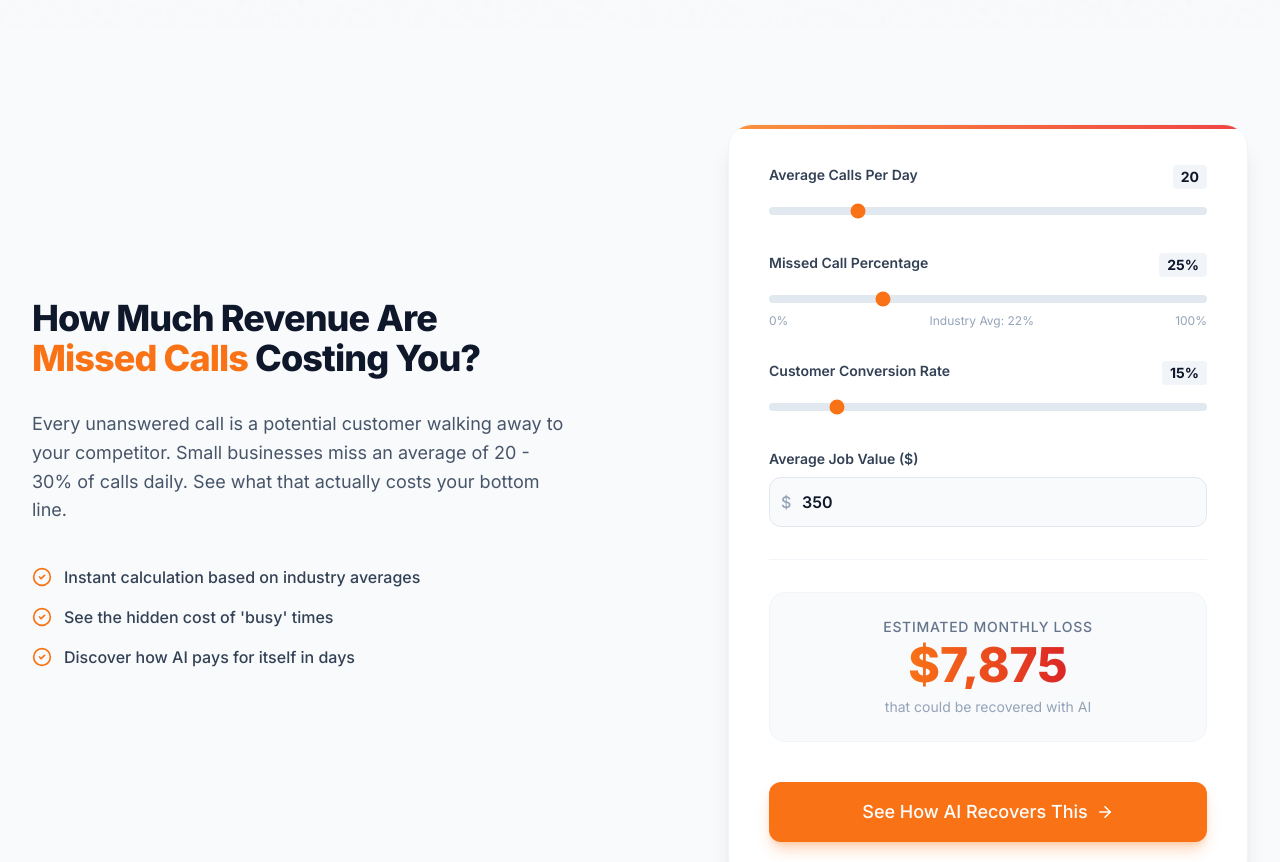
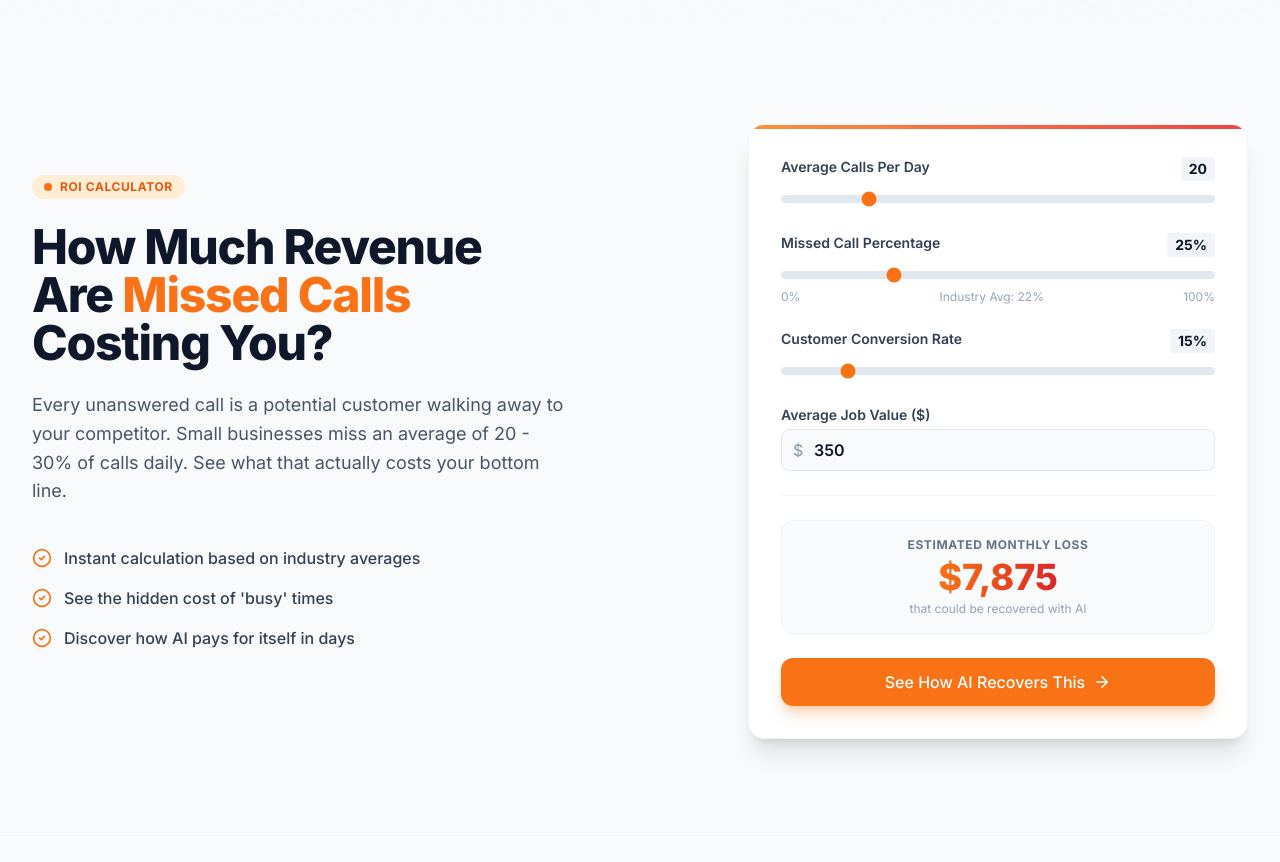
Before and after one commit to infecy-digital/anserolabs, a React (Vite) app: page / in a window 1280 px wide. Shown: the part 860-1722 px from the top of the page. Built offline with nearby package versions, Linux system fonts and the light colour scheme.

Commit message:
Style: Rebalance calculator height vs text

```diff
--- a/components/RevenueCalculator.tsx
+++ b/components/RevenueCalculator.tsx
@@ -25,7 +25,11 @@ const RevenueCalculator: React.FC = () => {
 
                     {/* Left Column - Content */}
                     <div className="lg:w-[48%] pr-0 lg:pr-12">
-                        <h2 className="text-3xl sm:text-4xl font-extrabold text-slate-900 tracking-tight mb-8">
+                        <div className="inline-flex items-center gap-2 px-3 py-1 rounded-full bg-orange-100 text-orange-600 text-xs font-bold uppercase tracking-wider mb-6">
+                            <span className="w-2 h-2 rounded-full bg-orange-500"></span>
+                            ROI Calculator
+                        </div>
+                        <h2 className="text-4xl sm:text-5xl font-extrabold text-slate-900 tracking-tight mb-6">
                             How Much Revenue Are <span className="text-orange-500">Missed Calls</span> Costing You?
                         </h2>
                         <p className="text-lg text-slate-600 mb-10 leading-[1.6]">
@@ -49,15 +53,14 @@ const RevenueCalculator: React.FC = () => {
                         </div>
                     </div>
 
-                    {/* Right Column - Calculator Card */}
                     <div className="lg:w-[52%] w-full flex justify-center lg:justify-end">
-                        <div className="bg-white rounded-3xl shadow-xl border border-slate-100 p-8 sm:p-10 relative overflow-hidden w-full max-w-[520px]">
+                        <div className="bg-white rounded-2xl shadow-xl border border-slate-100 p-6 sm:p-8 relative overflow-hidden w-full max-w-[500px]">
                             <div className="absolute top-0 left-0 w-full h-1 bg-gradient-to-r from-orange-400 to-red-500"></div>
 
-                            <div className="space-y-8">
+                            <div className="space-y-6">
                                 {/* Input 1: Calls Per Day */}
                                 <div>
-                                    <div className="flex justify-between mb-2">
+                                    <div className="flex justify-between mb-1">
                                         <label className="text-sm font-semibold text-slate-700">Average Calls Per Day</label>
                                         <span className="text-sm font-bold text-slate-900 bg-slate-100 px-2 py-0.5 rounded">{callsPerDay}</span>
                                     </div>
@@ -73,7 +76,7 @@ const RevenueCalculator: React.FC = () => {
 
                                 {/* Input 2: Missed Call % */}
                                 <div>
-                                    <div className="flex justify-between mb-2">
+                                    <div className="flex justify-between mb-1">
                                         <label className="text-sm font-semibold text-slate-700">Missed Call Percentage</label>
                                         <span className="text-sm font-bold text-slate-900 bg-slate-100 px-2 py-0.5 rounded">{missedCallRate}%</span>
                                     </div>
@@ -94,7 +97,7 @@ const RevenueCalculator: React.FC = () => {
 
                                 {/* Input 3: Conversion Rate */}
                                 <div>
-                                    <div className="flex justify-between mb-2">
+                                    <div className="flex justify-between mb-1">
                                         <label className="text-sm font-semibold text-slate-700">Customer Conversion Rate</label>
                                         <span className="text-sm font-bold text-slate-900 bg-slate-100 px-2 py-0.5 rounded">{conversionRate}%</span>
                                     </div>
@@ -110,7 +113,7 @@ const RevenueCalculator: React.FC = () => {
 
                                 {/* Input 4: Job Value */}
                                 <div>
-                                    <div className="flex justify-between mb-2">
+                                    <div className="flex justify-between mb-1">
                                         <label className="text-sm font-semibold text-slate-700">Average Job Value ($)</label>
                                     </div>
                                     <div className="relative">
@@ -119,24 +122,24 @@ const RevenueCalculator: React.FC = () => {
                                             type="number"
                                             value={avgJobValue}
                                             onChange={(e) => setAvgJobValue(Number(e.target.value))}
-                                            className="w-full pl-8 pr-4 py-3 bg-slate-50 border border-slate-200 rounded-xl focus:ring-2 focus:ring-orange-500 focus:border-transparent outline-none font-semibold text-slate-900 transition-all"
+                                            className="w-full pl-8 pr-4 py-2 bg-slate-50 border border-slate-200 rounded-lg focus:ring-2 focus:ring-orange-500 focus:border-transparent outline-none font-semibold text-slate-900 transition-all"
                                         />
                                     </div>
                                 </div>
 
-                                <div className="h-px bg-slate-100 my-6"></div>
+                                <div className="h-px bg-slate-100 my-4"></div>
 
                                 {/* Result Display */}
-                                <div className="bg-slate-50 rounded-2xl p-6 border border-slate-100 flex flex-col items-center text-center">
-                                    <span className="text-sm text-slate-500 font-medium uppercase tracking-wider mb-1">Estimated Monthly Loss</span>
-                                    <div className="text-4xl sm:text-5xl font-extrabold text-transparent bg-clip-text bg-gradient-to-r from-orange-500 to-red-600 mb-2">
+                                <div className="bg-slate-50 rounded-xl p-4 border border-slate-100 flex flex-col items-center text-center">
+                                    <span className="text-xs text-slate-500 font-bold uppercase tracking-wider mb-1">Estimated Monthly Loss</span>
+                                    <div className="text-3xl sm:text-4xl font-extrabold text-transparent bg-clip-text bg-gradient-to-r from-orange-500 to-red-600 mb-1">
                                         ${monthlyRevenueLost.toLocaleString()}
                                     </div>
-                                    <p className="text-sm text-slate-400">that could be recovered with AI</p>
+                                    <p className="text-xs text-slate-400">that could be recovered with AI</p>
                                 </div>
 
-                                <div className="pt-2">
-                                    <Button href="https://calendly.com" fullWidth className="!bg-orange-500 hover:!bg-orange-600 !shadow-orange-500/30 text-lg py-4 group">
+                                <div>
+                                    <Button href="https://calendly.com" fullWidth className="!bg-orange-500 hover:!bg-orange-600 !shadow-orange-500/30 text-base py-3 group">
                                         <span className="flex items-center justify-center gap-2">
                                             See How AI Recovers This <ArrowRight size={18} className="group-hover:translate-x-1 transition-transform" />
                                         </span>
```
